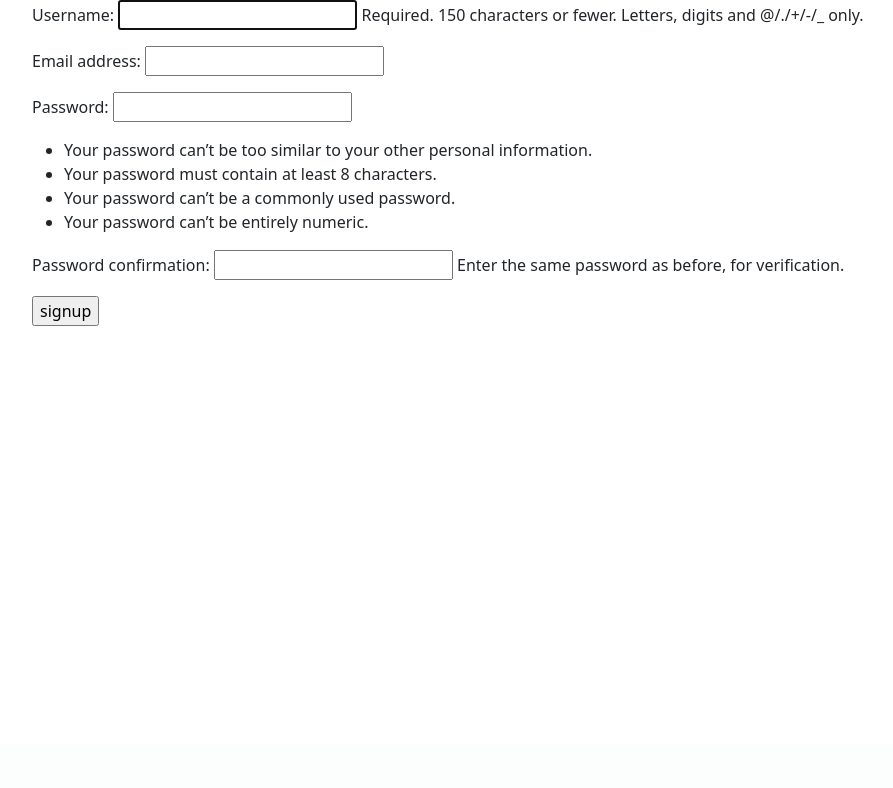
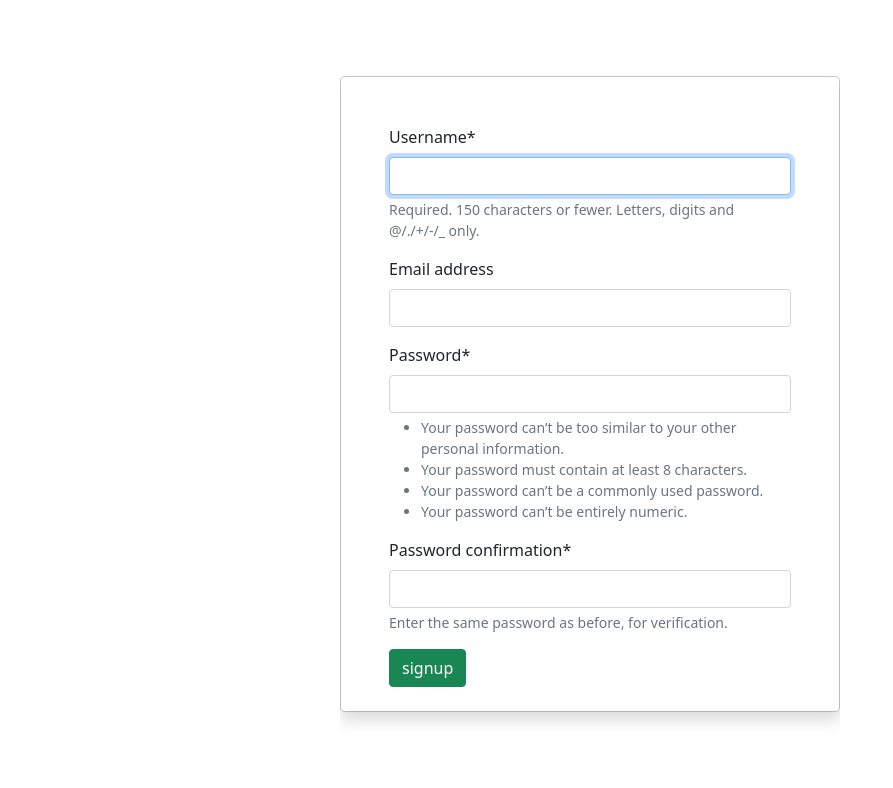
Before and after one commit to aaghamohammadi/journal, a Django app: page /notes/register/ in a window 1280 px wide. Shown: the part 56-844 px from the top of the page, without its empty margins (50-943 px from the left). Before the commit the page ends 382 px from the top, so only its background shows below. Run offline with Django 3.2, Linux system fonts and the light colour scheme; some libraries are stand-ins or nearby versions.

Commit message:
style(notes): finish design of the site

```diff
--- a/journal/settings.py
+++ b/journal/settings.py
@@ -40,6 +40,8 @@
     'django.contrib.messages',
     'django.contrib.staticfiles',
     'notes.apps.NotesConfig',
+    'crispy_forms',
+    'crispy_bootstrap5',
 ]
 
 MIDDLEWARE = [
@@ -131,3 +133,6 @@
 
 LOGIN_REDIRECT_URL = "/notes/items/"
 LOGOUT_REDIRECT_URL = LOGIN_URL
+
+CRISPY_ALLOWED_TEMPLATE_PACKS = "bootstrap5"
+CRISPY_TEMPLATE_PACK = "bootstrap5"
--- a/notes/templates/notes/base.html
+++ b/notes/templates/notes/base.html
@@ -26,10 +26,15 @@
     </div>
 </nav>
 
+<div class="modal position-static d-block py-5 w-50 modal-dialog modal-dialog-centered">
+    <div class="modal-content rounded-5 shadow">
+        <div class="d-flex justify-content-center p-5 pb-4 border-bottom-0">
+            {% block content %} {% endblock content %}
+        </div>
 
-<div class="container">
-    {% block content %} {% endblock content %}
+    </div>
 </div>
+
 
 <script src="https://cdn.jsdelivr.net/npm/bootstrap@5.1.1/dist/js/bootstrap.bundle.min.js"
         integrity="sha384-/bQdsTh/da6pkI1MST/rWKFNjaCP5gBSY4sEBT38Q/9RBh9AH40zEOg7Hlq2THRZ"
--- a/notes/templates/notes/item_confirm_delete.html
+++ b/notes/templates/notes/item_confirm_delete.html
@@ -3,6 +3,6 @@
 <form method="POST">
     {% csrf_token %}
     <p>Would you like to delete <b>{{ item }}</b>?</p>
-    <input type="submit" value="Delete">
+    <input type="submit" value="Delete" class="btn btn-success">
 </form>
 {% endblock content%}
--- a/notes/templates/notes/item_form.html
+++ b/notes/templates/notes/item_form.html
@@ -1,8 +1,9 @@
 {% extends 'notes/base.html' %}
+{% load crispy_forms_tags %}
 {% block content %}
 <form method="POST" action="">
     {% csrf_token %}
-    {{ form.as_p }}
-    <input type="submit" value="Submit">
+    {{ form | crispy }}
+    <input type="submit" value="Submit" class="btn btn-success">
 </form>
 {% endblock content%}
--- a/notes/templates/notes/landing.html
+++ b/notes/templates/notes/landing.html
@@ -13,9 +13,9 @@
     {% for item in items %}
     <tr>
         <td>{{ item.title }}</td>
-        <td><a href="{% url 'notes:item' item.id %}">View</a></td>
-        <td><a href="{% url 'notes:edit' item.id %}">Edit</a></td>
-        <td><a href="{% url 'notes:delete' item.id %}">Delete</a></td>
+        <td><a href="{% url 'notes:item' item.id %}" class="nav-link me-auto">View</a></td>
+        <td><a href="{% url 'notes:edit' item.id %}" class="nav-link me-auto">Edit</a></td>
+        <td><a href="{% url 'notes:delete' item.id %}" class="nav-link me-auto">Delete</a></td>
     </tr>
     {% endfor %}
 </table>
--- a/notes/templates/notes/register.html
+++ b/notes/templates/notes/register.html
@@ -1,11 +1,13 @@
 {% extends 'notes/base.html' %}
+{% load crispy_forms_tags %}
+
 {% block header %}
 <a href="{% url 'login' %}" class="nav-link me-auto text-white">Login</a>
 {% endblock header %}
 {% block content %}
-<form method="post">
+<form method="post" class="form-group">
     {% csrf_token %}
-    {{ form.as_p }}
-    <input type="submit" value="signup">
+    {{ form | crispy }}
+    <input type="submit" value="signup" class="btn btn-success">
 </form>
 {% endblock content%}
```
Also changed, not shown: templates/registration/login.html (+5 -3 lines).
